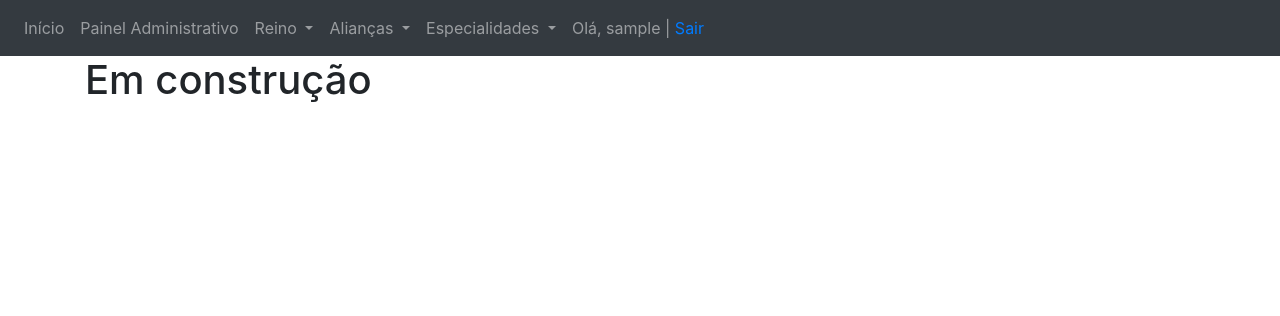
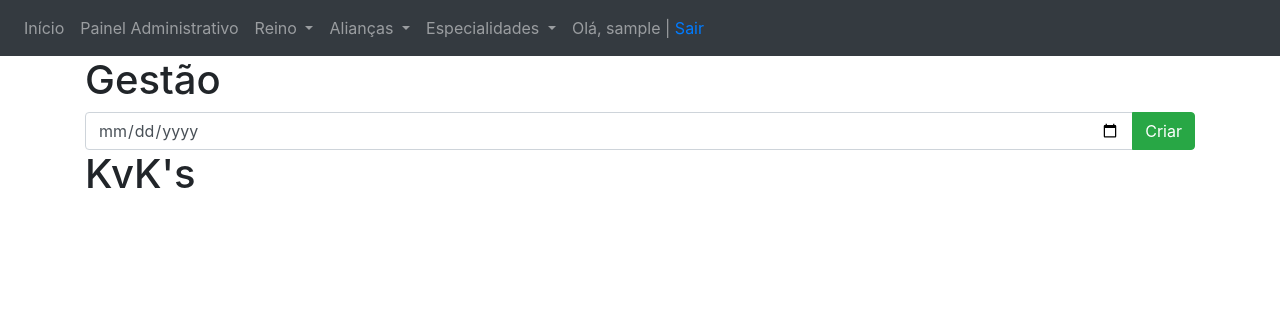
Before and after one commit to felipebastos/rise, a Django app: page /kvk/ in a window 1280 px wide. Shown: the top 316 px of the page. Run offline with Django 3.2, Linux system fonts and the light colour scheme; the visitor is signed in with stand-in values (Sample User, id 1); data that the repository does not hold is empty.

Commit message:
KvK e MGEs funcionais e interagindo

```diff
--- a/kvk/admin.py
+++ b/kvk/admin.py
@@ -1,6 +1,7 @@
 from django.contrib import admin
 
-from .models import Kvk
+from .models import Kvk, Desempenho
 # Register your models here.
 
 admin.site.register(Kvk)
+admin.site.register(Desempenho)
--- a/kvk/templates/kvk/index.html
+++ b/kvk/templates/kvk/index.html
@@ -2,6 +2,21 @@
 {% block title %}- KvK{% endblock %}
 {% block content %}
 <div class="container">
-    <h1>Em construção</h1>
+    <h1>Gestão</h1>
+    <form action="/kvk/createkvk/" method="post">
+        {% csrf_token %}
+        <div class="input-group">
+            <input type="date" name="inicio" id="inicio" class="form-control" required>
+            <div class="input-group-append">
+                <button type="submit" class="btn btn-success">Criar</button>
+            </div>
+        </div>
+    </form>
+</div>
+<div class="container">
+    <h1>KvK's</h1>
+    {% for kvk in kvks %}
+    <a href="/kvk/edit/{{kvk.id}}/" class="btn btn-info">{{kvk.inicio}}</a>
+    {% endfor %}
 </div>
 {% endblock %}
--- a/kvk/urls.py
+++ b/kvk/urls.py
@@ -4,4 +4,8 @@ from . import views
 
 urlpatterns = [
     path('', views.index, name='index'),
+    path('createkvk/', views.new_kvk, name='new_kvk'),
+    path('edit/<kvk_id>/', views.show_kvk, name='show_kvk'),
+    path('update/<kvk_id>/<player_id>/<honra>/<zerado>/', views.milestone_kvk, name='milestone_kvk'),
+    path('close/<kvk_id>/', views.close_kvk, name='close_kvk'),
 ]
--- a/kvk/views.py
+++ b/kvk/views.py
@@ -3,8 +3,72 @@ from datetime import date
 from django.shortcuts import redirect, render
 from django.http import HttpResponse, Http404
 from django.contrib.auth.decorators import login_required
+
+from .models import Kvk, Desempenho
+from players.models import Player, Alliance, PlayerStatus
 # Create your views here.
+
 
 @login_required
 def index(request):
-    return render(request, 'kvk/index.html')
+    kvks = Kvk.objects.all().order_by('-inicio')
+    context = {
+        'kvks': kvks,
+    }
+    return render(request, 'kvk/index.html', context=context)
+
+
+@login_required
+def new_kvk(request):
+    novo = Kvk()
+    novo.inicio = request.POST['inicio']
+    novo.save()
+
+    players = Player.objects.all().filter(
+        alliance__tag__in=['GoD', 'BoD', 'AoD'])
+    for player in players:
+        status = PlayerStatus.objects.filter(
+            player=player).order_by('-data').first()
+        if status:
+            novo_desempenho = Desempenho()
+            novo_desempenho.kvk = novo
+            novo_desempenho.player = player
+            novo_desempenho.primeiro_status = status
+            novo_desempenho.ultimo_status = status
+            novo_desempenho.save()
+    return redirect('/kvk/')
+
+
+@login_required
+def show_kvk(request, kvk_id):
+    kvk = Kvk.objects.filter(id=kvk_id).first()
+    desempenhos = Desempenho.objects.filter(kvk=kvk).order_by('player__nick')
+    context = {
+        'kvk': kvk,
+        'desempenhos': desempenhos,
+    }
+    return render(request, 'kvk/kvk.html', context=context)
+
+
+@login_required
+def milestone_kvk(request, kvk_id, player_id, honra, zerado):
+    kvk = Kvk.objects.filter(id=kvk_id).first()
+    player = Player.objects.filter(game_id=player_id).first()
+    desempenho = Desempenho.objects.filter(
+        kvk=kvk).filter(player=player).first()
+    if desempenho:
+        status = PlayerStatus.objects.filter(
+            player=player).order_by('-data').first()
+        desempenho.ultimo_status = status
+        desempenho.zerado = zerado
+        desempenho.honra = honra
+        desempenho.save()
+    return redirect(f'/players/{player_id}/')
+
+
+@login_required
+def close_kvk(request, kvk_id):
+    kvk = Kvk.objects.filter(id=kvk_id).first()
+    kvk.ativo = not kvk.ativo
+    kvk.save()
+    return redirect(f'/kvk/edit/{kvk_id}/')
--- a/mge/templates/mge/mge.html
+++ b/mge/templates/mge/mge.html
@@ -37,8 +37,8 @@
                 {% for inscrito in inscritos %}
                 <tr>
                     <td>{{inscrito.player.nick}}</td>
-                    <td><i>em construção</i></td>
-                    <td><i>em construção</i></td>
+                    <td>{{inscrito.kills}}</td>
+                    <td>{{inscrito.deaths}}</td>
                     {% if user.is_authenticated and not rank_fechado %}
                     <td><a href="/mge/addtorank/{{mge.id}}/{{inscrito.player.game_id}}/" class="btn btn-info">Adicionar
                             ao
--- a/players/models.py
+++ b/players/models.py
@@ -51,7 +51,8 @@ class Player(models.Model):
         Alliance, on_delete=models.CASCADE, default=None, null=True)
 
     alterado_em = models.DateField('Alterado em', default=date.today)
-    alterado_por = models.ForeignKey(User, on_delete=models.SET_NULL, null=True)
+    alterado_por = models.ForeignKey(
+        User, on_delete=models.SET_NULL, null=True)
 
     def __str__(self):
         return f'{self.nick}'
--- a/rise/settings.py
+++ b/rise/settings.py
@@ -24,10 +24,10 @@ BASE_DIR = Path(__file__).resolve().parent.parent
 SECRET_KEY = '18535b9c12403996e3dc25d1c974ea21'
 
 # SECURITY WARNING: don't run with debug turned on in production!
-DEBUG = True
+DEBUG = False
 
-# ALLOWED_HOSTS = ["k32.pythonanywhere.com"]
-ALLOWED_HOSTS = []
+ALLOWED_HOSTS = ["k32.pythonanywhere.com"]
+# ALLOWED_HOSTS = []
 
 
 # Application definition
```
Also changed, not shown: kvk/models.py (+27 -0 lines), kvk/templates/kvk/kvk.html (added, +38 -0 lines), mge/views.py (+10 -1 lines), players/templates/players/player.html (+16 -1 lines), players/views.py (+19 -2 lines), rise/templates/rise/index.html (+15 -7 lines), kvk/migrations/0002_desempenho.py (added), kvk/migrations/0003_auto_20210724_2100.py (added).
